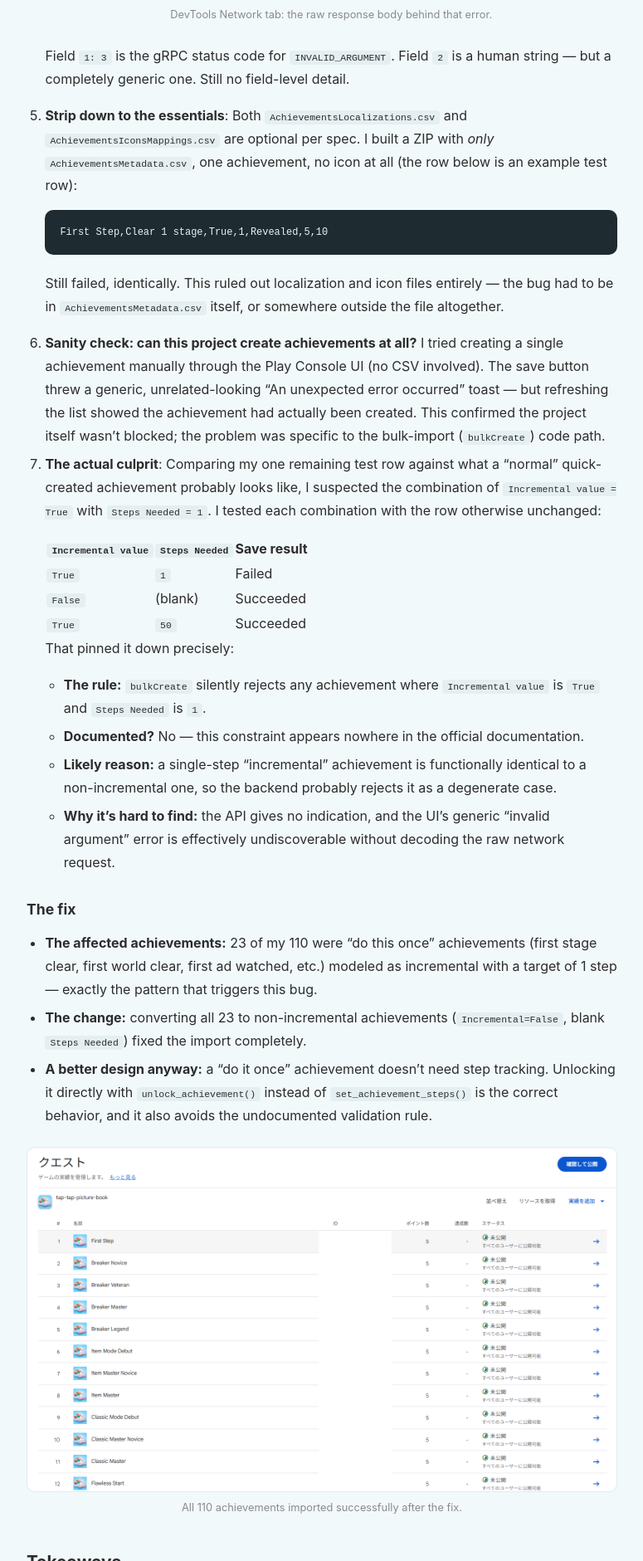
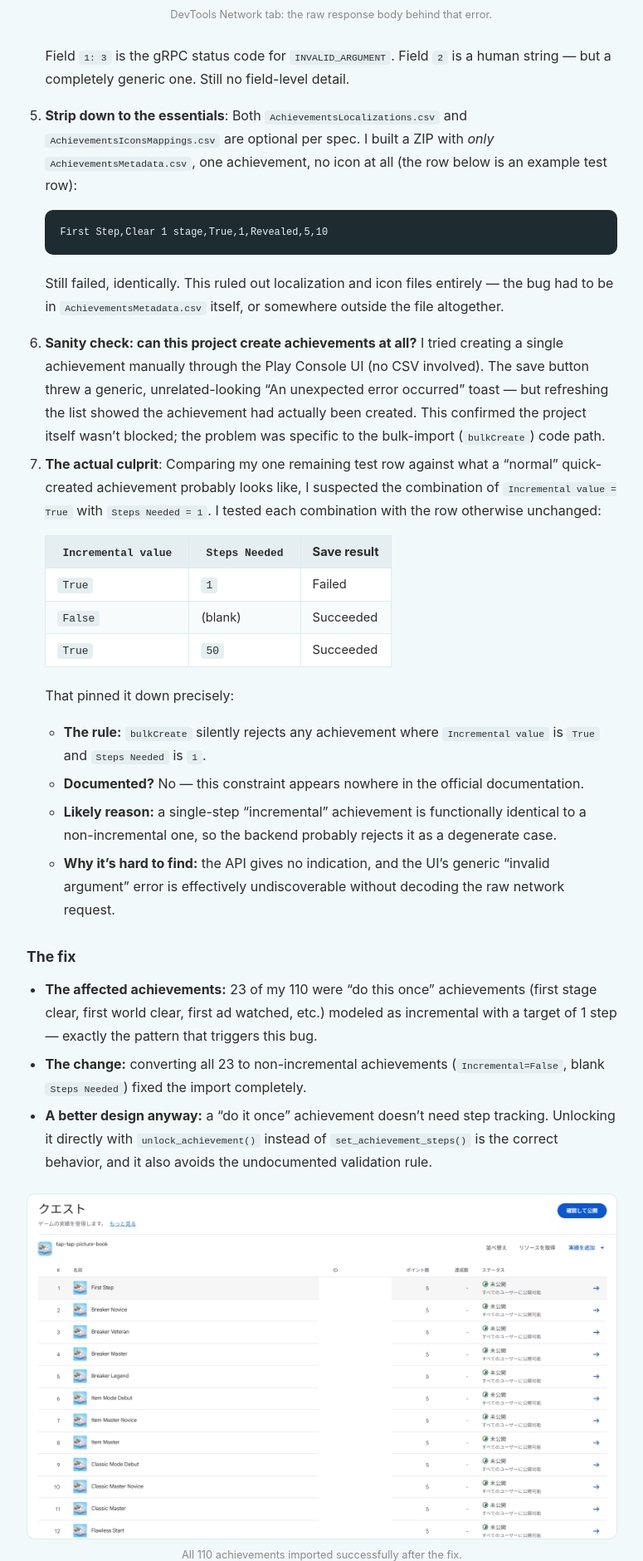
Before and after one commit to crobmaster/crobmaster.github.io, a Jekyll site: the page built from _posts/2026-09-09-gpgs-achievement-import-failure.md, in a window 1280 px wide. Shown: the part 4519-6400 px from the top of the page at 83% size, without its empty margins (252-1027 px from the left). Built offline with Jekyll 4.4.1, drawn with Linux system fonts in a browser that asks for light colours.

Commit message:
Style tables in blog posts
Co-Authored-By: Claude Opus 5 <noreply@anthropic.com>

```diff
--- a/assets/css/blog.css
+++ b/assets/css/blog.css
@@ -317,6 +317,33 @@ article.post h1.post-title {
   color: inherit;
 }
 
+.post-content table {
+  display: block;
+  max-width: 100%;
+  overflow-x: auto;
+  border-collapse: collapse;
+  margin: 8px 0 20px;
+  font-size: 0.92rem;
+  line-height: 1.5;
+}
+
+.post-content th,
+.post-content td {
+  padding: 8px 14px;
+  border: 1px solid #dcecf0;
+  text-align: left;
+  vertical-align: top;
+}
+
+.post-content th {
+  background: #e5eff2;
+  font-weight: 700;
+  white-space: nowrap;
+}
+
+.post-content td { background: #fff; }
+.post-content tbody tr:nth-child(even) td { background: #f7fbfc; }
+
 .post-content blockquote {
   border-left: 3px solid #2f7f99;
   padding-left: 16px;
```
